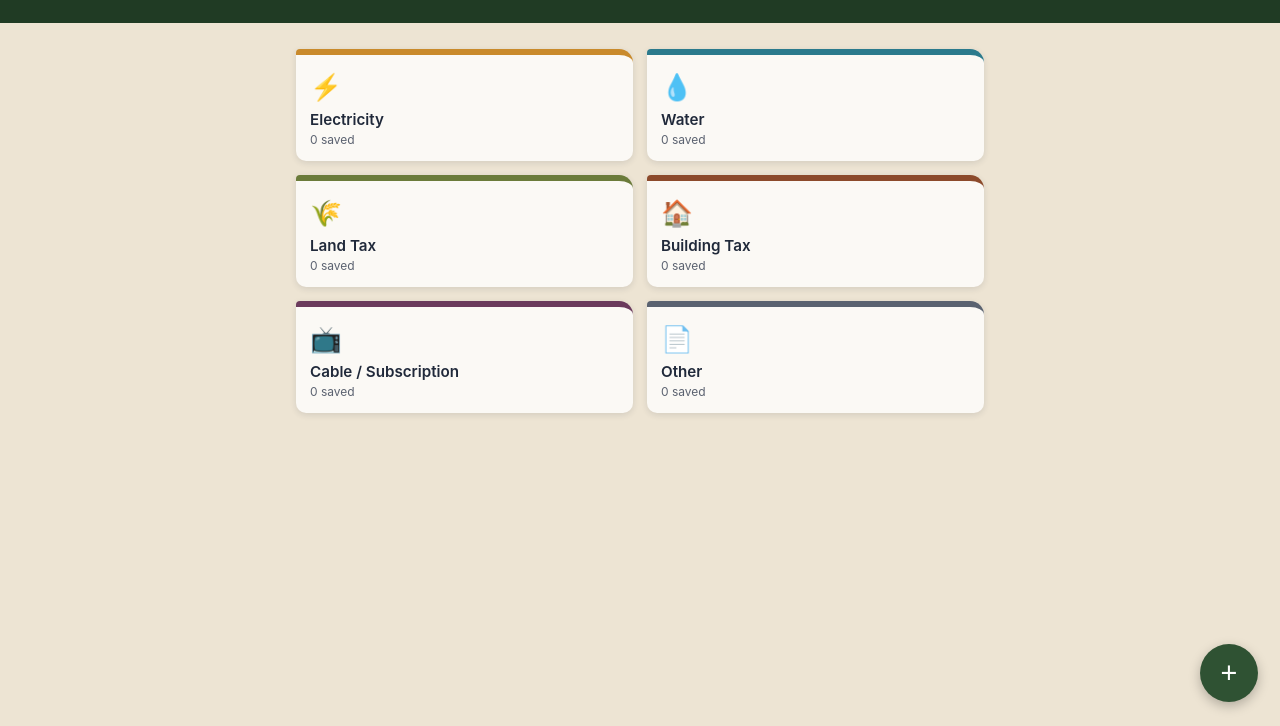
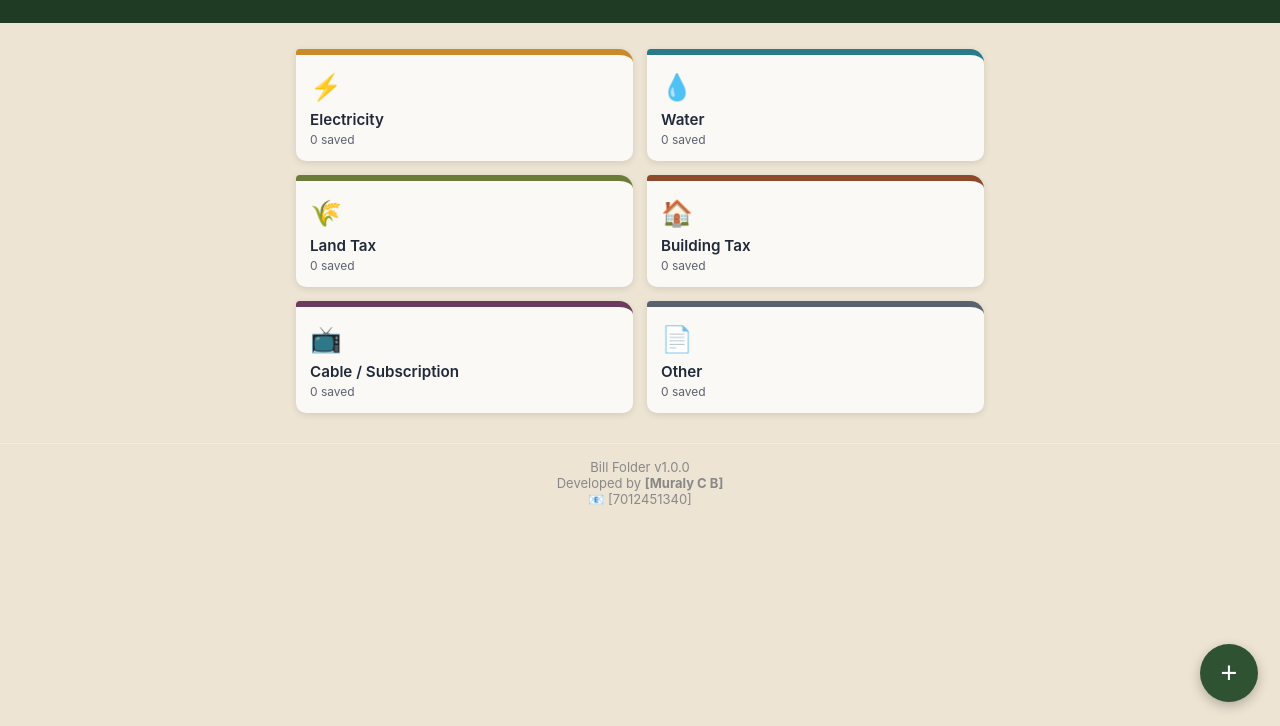
Before and after one commit to muralygit/Document-Ledger-Android, a website: page public/index.html in a window 1280 px wide. Shown: the part 74-800 px from the top of the page. Drawn offline with Linux system fonts and the light colour scheme.

Commit message:
Update index.html

```diff
--- a/public/index.html
+++ b/public/index.html
@@ -1187,5 +1187,10 @@
         }
     })();
 </script>
+    <div style="text-align:center; padding:15px; margin-top:20px; border-top:1px solid #eee; font-size:13px; color:#888;">
+    Bill Folder v1.0.0<br>
+    Developed by <strong>[Muraly C B]</strong><br>
+    📧 [7012451340]
+</div>
 </body>
 </html>
```
